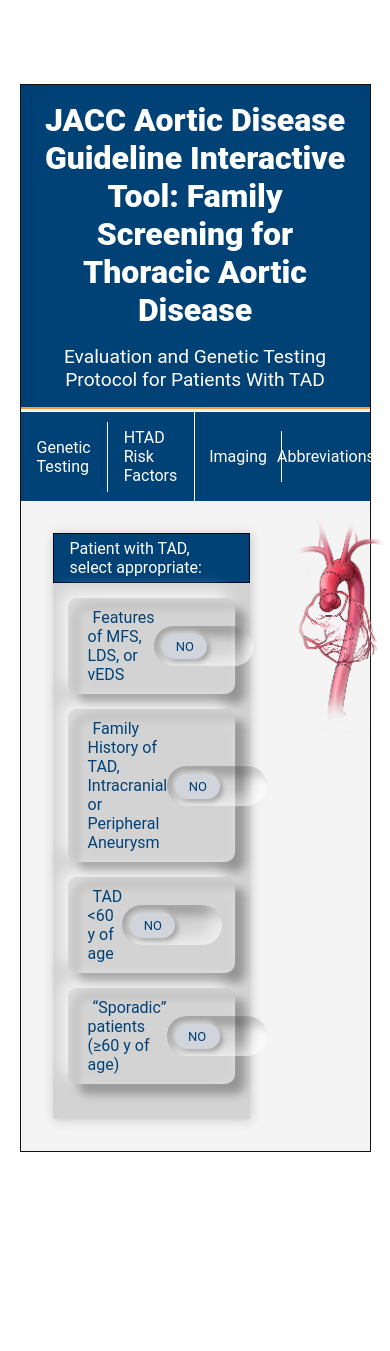
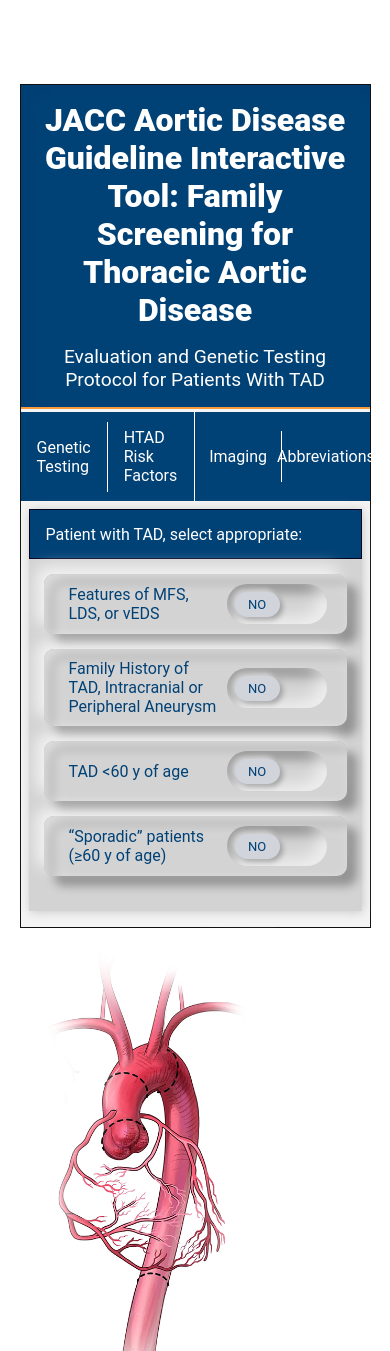
Before and after one commit to sspaeth1/aortic_guidelines_interactive, a plain HTML site: page index.html in a window 390 px wide. Shown: the top 1351 px of the page. Before the commit the page ends 1152 px from the top, so only its background shows below. Drawn offline with Linux system fonts and the light colour scheme.

Commit message:
aortic guidelines: updated css for mobile stacking

```diff
--- a/css/main.css
+++ b/css/main.css
@@ -121,6 +121,12 @@
   height: 42px;
 }
 
+.switch-label {
+  justify-content: center;
+  display: flex;
+  align-items: center;
+}
+
 .topBarHeader img,
 .topBarHeaderSub img,
 .switch-label > img {
@@ -241,3 +247,24 @@
 .imageTemp {
   max-width: 70%;
 }
+
+@media screen and (max-width: 600px) {
+  .leftOrTop {
+    width: 100%;
+  }
+  .split {
+    flex-flow: column;
+  }
+  .rightOrBottom {
+    width: 100%;
+  }
+  .rightOrBottom img {
+    width: 65vw;
+  }
+  .toggleSection {
+    margin: 0.5rem;
+  }
+  .switch-label {
+    margin-right: 3px;
+  }
+}
```
